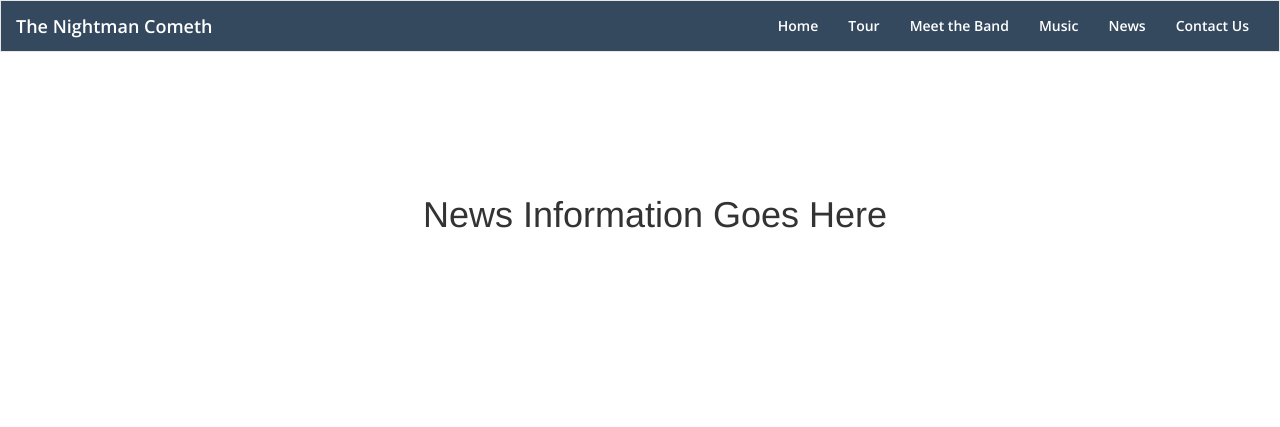
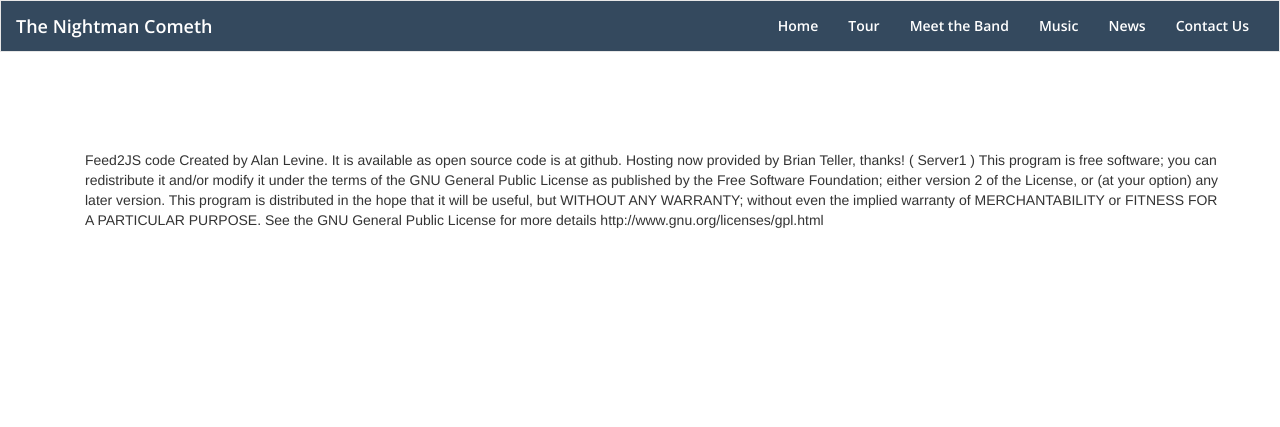
Before and after one commit to c1phr/cs399_band, a Django app: page /news/ in a window 1280 px wide. Shown: the top 427 px of the page. Run offline with Django 3.2, Linux system fonts and the light colour scheme; some libraries are stand-ins or nearby versions.

Commit message:
Feed2JS RSS feed from google, need to properly cite

```diff
--- a/band_project/templates/news.html
+++ b/band_project/templates/news.html
@@ -1,17 +1,80 @@
 {% extends "base.html" %}
 {% block page_style %}
 {#Insert any CSS here#}
+/* begin styles for RSS Feed */
+
+
+.rss-box { background-color: white; margin: 10px 15%; padding: 4px 8px; border: solid 3px tan }
+
+.rss-title, rss_title a { font-family: "verdana, arial, sans-serif;
+	font-size: 110%;
+	font-weight:normal;
+	color: #663399;
+        margin: 0px 0;
+	padding: 0;
+	letter-spacing: 1px; }
+
+.rss-items    { list-style-type: none; list-style-image: url("http://142.27.144.70/gerry/pointer.jpg") }
+
+.rss-item { color: black; font-size: 75%; font-family: Tahoma; font-weight: normal; margin: 8px 0 }
+
+.rss-item a:link, .rss-item a:visited { color: #663399; font-size: 110%; text-decoration: none }
+
+.rss-item a:hover { color: gray; text-decoration: underline }
+
+.rss-date { color: gray; font-size: 80%; font-weight: normal }
+/* buttons modeled from http://www.wellstyled.com/css-inline-buttons.html */
+
+.pod-play {
+   _width:12em;
+   margin: 0 0.2em; padding: 0.1em 0; _padding:0;
+
+   white-space:nowrap;
+   text-decoration: none;
+   vertical-align:middle;
+   background: #fb6;
+   color: black;
+   }
+.pod-play em {
+   _width:1em; _cursor:hand;
+   font-style: normal;
+   margin:0; padding: 0.1em 0.5em;
+   background: white;
+   color: #222;
+   }
+.pod-play span {
+   _width:1em; _cursor:hand;
+   margin:0; padding: 0.1em 0.5em 0.1em 0.3em;
+   }
+.pod-play:hover {
+   background: #666;
+   color: white;
+   }
+.pod-play:hover em {
+   background: black;
+   color: white
+   }
 {% endblock %}
 {% block content %}
 {#Main HTML content Goes here#}
-    <div class="container" style="margin-top:100px;">
-        <div class="row text-center">
-            <h1>News Information Goes Here</h1>
-        </div>
-    </div>
+<div class="container">
+ Feed2JS code Created by Alan Levine. It is available as open source code is at github.
 
+Hosting now provided by Brian Teller, thanks! ( Server1 )
+
+This program is free software; you can redistribute it and/or modify it under the terms of the GNU General Public License as published by the Free Software Foundation; either version 2 of the License, or (at your option) any later version.
+
+This program is distributed in the hope that it will be useful, but WITHOUT ANY WARRANTY; without even the implied warranty of MERCHANTABILITY or FITNESS FOR A PARTICULAR PURPOSE. See the GNU General Public License for more details http://www.gnu.org/licenses/gpl.html
+</div>
 
 {% endblock %}
 {% block js %}
 {#    Insert any JavaScript here         #}
+    <script language="JavaScript" src="http://feed2js.org//feed2js.php?src=http%3A%2F%2Fnews.google.com%2Fnews%3Fpz%3D1%26cf%3Dall%26ned%3Dus%26hl%3Den%26output%3Drss&chan=y&desc=1&utf=y"  charset="UTF-8" type="text/javascript"></script>
+
+<noscript>
+<a href="http://feed2js.org//feed2js.php?src=http%3A%2F%2Fnews.google.com%2Fnews%3Fpz%3D1%26cf%3Dall%26ned%3Dus%26hl%3Den%26output%3Drss&chan=y&desc=1&utf=y&html=y">View RSS feed</a>
+</noscript>
+
+
 {% endblock %}
```
